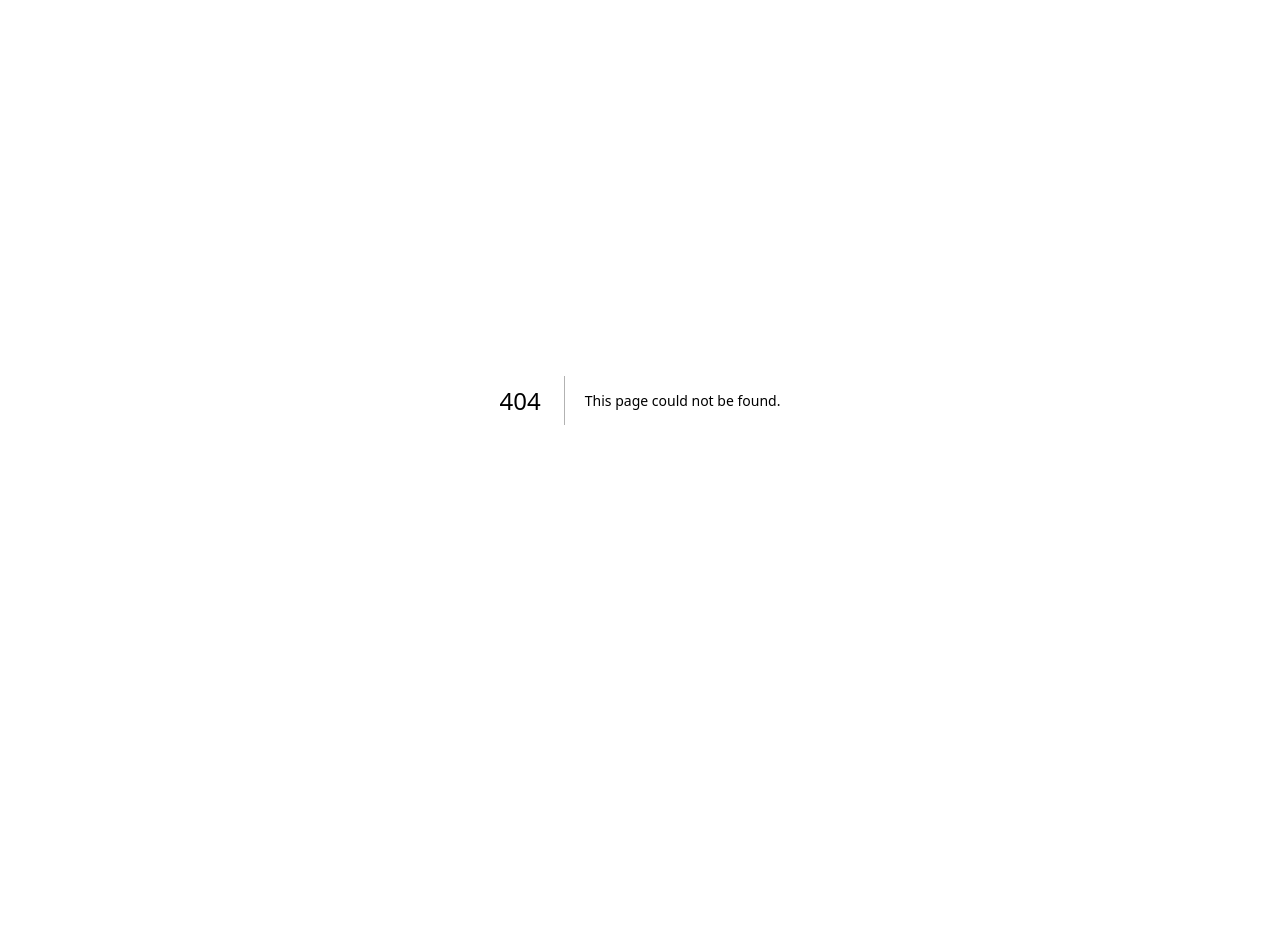
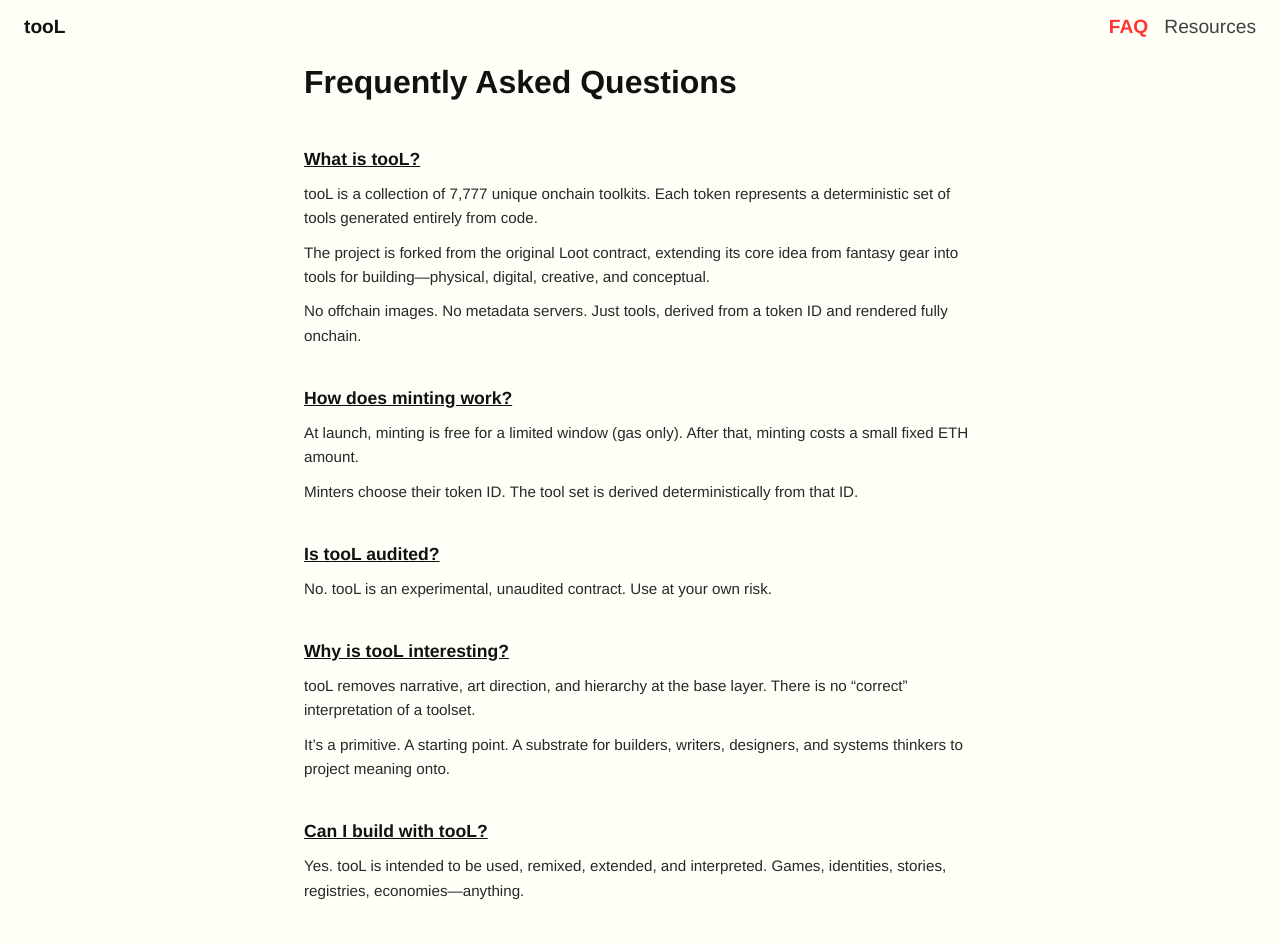
Before and after one commit to idislikebrian/tooL-site-fe, a Next.js app: page /faq in a window 1280 px wide. Before the commit this address had no page. Shown: the top 944 px of the page. Before the commit the page ends 800 px from the top, so only its background shows below. Built offline with nearby package versions, Linux system fonts and the light colour scheme.

Commit message:
initial commit

```diff
--- /dev/null
+++ b/src/app/faq/page.js
@@ -0,0 +1,85 @@
+import styles from "./page.module.css";
+
+import Navigation from "@/components/Navigation";
+import Footer from "@/components/Footer";
+
+export default function FAQPage() {
+  return (
+    <div className={styles.page}>
+      <Navigation />
+      <main className={styles.container}>
+        <h1 className={styles.title}>Frequently Asked Questions</h1>
+
+        <section className={styles.faq}>
+          <h2>What is tooL?</h2>
+          <p>
+            tooL is a collection of 7,777 unique onchain toolkits. Each token
+            represents a deterministic set of tools generated entirely from
+            code.
+          </p>
+          <p>
+            The project is forked from the original Loot contract, extending its
+            core idea from fantasy gear into tools for building—physical,
+            digital, creative, and conceptual.
+          </p>
+          <p>
+            No offchain images. No metadata servers. Just tools, derived from a
+            token ID and rendered fully onchain.
+          </p>
+        </section>
+
+        <section className={styles.faq}>
+          <h2>How does minting work?</h2>
+          <p>
+            At launch, minting is free for a limited window (gas only). After
+            that, minting costs a small fixed ETH amount.
+          </p>
+          <p>
+            Minters choose their token ID. The tool set is derived
+            deterministically from that ID.
+          </p>
+        </section>
+
+        <section className={styles.faq}>
+          <h2>Is tooL audited?</h2>
+          <p>
+            No. tooL is an experimental, unaudited contract. Use at your own
+            risk.
+          </p>
+        </section>
+
+        <section className={styles.faq}>
+          <h2>Why is tooL interesting?</h2>
+          <p>
+            tooL removes narrative, art direction, and hierarchy at the base
+            layer. There is no “correct” interpretation of a toolset.
+          </p>
+          <p>
+            It’s a primitive. A starting point. A substrate for builders,
+            writers, designers, and systems thinkers to project meaning onto.
+          </p>
+        </section>
+
+        <section className={styles.faq}>
+          <h2>Can I build with tooL?</h2>
+          <p>
+            Yes. tooL is intended to be used, remixed, extended, and
+            interpreted. Games, identities, stories, registries,
+            economies—anything.
+          </p>
+        </section>
+
+        <section className={styles.faq}>
+          <h2>How do I value a tooL?</h2>
+          <p>There are no official rarities.</p>
+          <p>
+            Value can emerge from tool combinations, titles, cultural meaning,
+            or downstream use. Or not at all.
+          </p>
+          <p>Use your own judgment.</p>
+        </section>
+      </main>
+      <Footer />
+    </div>
+  );
+}
--- /dev/null
+++ b/src/app/faq/page.module.css
@@ -0,0 +1,29 @@
+.container {
+  max-width: 720px;
+  margin: 0 auto;
+  padding: 64px 24px;
+}
+
+.title {
+  font-size: 2rem;
+  font-weight: 600;
+  margin-bottom: 48px;
+}
+
+.faq {
+  margin-bottom: 40px;
+}
+
+.faq h2 {
+  font-size: 1.1rem;
+  font-weight: 600;
+  margin-bottom: 12px;
+  text-decoration: underline;
+}
+
+.faq p {
+  font-size: 0.95rem;
+  line-height: 1.6;
+  margin-bottom: 10px;
+  opacity: 0.9;
+}
--- a/src/app/globals.css
+++ b/src/app/globals.css
@@ -1,14 +1,8 @@
 :root {
-  --background: #ffffff;
-  --foreground: #171717;
+  --background: #fffff8;
+  --foreground: #111111;
 }
 
-@media (prefers-color-scheme: dark) {
-  :root {
-    --background: #0a0a0a;
-    --foreground: #ededed;
-  }
-}
 
 html,
 body {
@@ -19,7 +13,8 @@ body {
 body {
   color: var(--foreground);
   background: var(--background);
-  font-family: Arial, Helvetica, sans-serif;
+  font-family: "Franklin Gothic Medium", "Arial Narrow", Arial, sans-serif;
+  font-size: 20px;
   -webkit-font-smoothing: antialiased;
   -moz-osx-font-smoothing: grayscale;
 }
@@ -34,9 +29,3 @@ a {
   color: inherit;
   text-decoration: none;
 }
-
-@media (prefers-color-scheme: dark) {
-  html {
-    color-scheme: dark;
-  }
-}
--- a/src/app/layout.js
+++ b/src/app/layout.js
@@ -1,25 +1,14 @@
-import { Geist, Geist_Mono } from "next/font/google";
 import "./globals.css";
 
-const geistSans = Geist({
-  variable: "--font-geist-sans",
-  subsets: ["latin"],
-});
-
-const geistMono = Geist_Mono({
-  variable: "--font-geist-mono",
-  subsets: ["latin"],
-});
-
 export const metadata = {
-  title: "Create Next App",
-  description: "Generated by create next app",
+  title: "tooL",
+  description: "tooL is a collection of 7,777 unique onchain toolkits.",
 };
 
 export default function RootLayout({ children }) {
   return (
     <html lang="en">
-      <body className={`${geistSans.variable} ${geistMono.variable}`}>
+      <body>
         {children}
       </body>
     </html>
--- a/src/app/page.module.css
+++ b/src/app/page.module.css
@@ -1,31 +1,22 @@
 .page {
-  --background: #fafafa;
-  --foreground: #fff;
-
-  --text-primary: #000;
-  --text-secondary: #666;
-
-  --button-primary-hover: #383838;
-  --button-secondary-hover: #f2f2f2;
-  --button-secondary-border: #ebebeb;
-
   display: flex;
+  flex-direction: column;
   min-height: 100vh;
   align-items: center;
   justify-content: center;
-  font-family: var(--font-geist-sans);
+  font-family: var(--font-family);
   background-color: var(--background);
 }
 
 .main {
   display: flex;
-  min-height: 100vh;
+  gap: 2rem;
+  min-height: 95vh;
   width: 100%;
   max-width: 800px;
   flex-direction: column;
-  align-items: flex-start;
-  justify-content: space-between;
-  background-color: var(--foreground);
+  align-items: center;
+  justify-content: center;
   padding: 120px 60px;
 }
 
@@ -69,7 +60,7 @@
   font-size: 14px;
 }
 
-.ctas a {
+.ctas li {
   display: flex;
   justify-content: center;
   align-items: center;
@@ -81,17 +72,19 @@
   cursor: pointer;
   width: fit-content;
   font-weight: 500;
+  list-style: georgian;
 }
 
 a.primary {
   background: var(--text-primary);
-  color: var(--background);
+  color: red;
   gap: 8px;
 }
 
-a.secondary {
-  border-color: var(--button-secondary-border);
+a.primary:hover {
+  text-decoration: underline dotted;
 }
+
 
 /* Enable hover only on non-touch devices */
 @media (hover: hover) and (pointer: fine) {
@@ -121,21 +114,3 @@ a.secondary {
     letter-spacing: -1.92px;
   }
 }
-
-@media (prefers-color-scheme: dark) {
-  .logo {
-    filter: invert();
-  }
-
-  .page {
-    --background: #000;
-    --foreground: #000;
-
-    --text-primary: #ededed;
-    --text-secondary: #999;
-
-    --button-primary-hover: #ccc;
-    --button-secondary-hover: #1a1a1a;
-    --button-secondary-border: #1a1a1a;
-  }
-}
--- /dev/null
+++ b/src/components/Footer.js
@@ -0,0 +1,10 @@
+import Link from "next/link";
+import styles from "./Footer.module.css";
+
+export default function Footer() {
+  return (
+    <footer className={styles.footer}>
+      Created by Brian Felix to support the <Link href="https://vroom.fun" target="_blank">$VROOM</Link> liquidity pool.
+    </footer>
+  );
+}
--- /dev/null
+++ b/src/components/Footer.module.css
@@ -0,0 +1,13 @@
+.footer {
+    width: 100%;
+    padding: 16px 24px;
+    color: #bebebe;
+}
+
+.footer a {
+    color: red;
+}
+
+.footer a:hover {
+    font-weight: 600;
+}
--- /dev/null
+++ b/src/components/Navigation.js
@@ -0,0 +1,39 @@
+"use client";
+
+import Link from "next/link";
+import { usePathname } from "next/navigation";
+import styles from "./Navigation.module.css";
+
+export default function Navigation() {
+  const pathname = usePathname();
+
+  const isActive = (href) => pathname === href;
+
+  return (
+    <nav className={styles.nav}>
+      <div className={styles.left}>
+        <Link href="/" className={styles.logo}>
+          tooL
+        </Link>
+      </div>
+
+      <div className={styles.right}>
+        <Link
+          href="/faq"
+          className={`${styles.link} ${isActive("/faq") ? styles.active : ""}`}
+        >
+          FAQ
+        </Link>
+
+        <Link
+          href="/resources"
+          className={`${styles.link} ${
+            isActive("/resources") ? styles.active : ""
+          }`}
+        >
+          Resources
+        </Link>
+      </div>
+    </nav>
+  );
+}
--- /dev/null
+++ b/src/components/Navigation.module.css
@@ -0,0 +1,42 @@
+
+.nav {
+    display: flex;
+    justify-content: space-between;
+    align-items: center;
+    padding: 16px 24px;
+    width: 100%;
+    position: fixed;
+    top: 0;
+    font-size: 1.2rem;
+}
+
+.left {
+
+}
+.right {
+    display: flex;
+    gap: 16px;
+    color: #bebebe;
+
+}
+
+.logo {
+    font-weight: 600;
+    text-decoration: none;
+    color: var(--foreground);
+}
+
+.link {
+    text-decoration: none;
+    color: var(--foreground);
+    opacity: 0.8;
+}
+
+.link:hover {
+    color: red;
+}
+
+.active {
+    color: red;
+    font-weight: 600;
+}
```
Also changed, not shown: src/app/page.js (+33 -51 lines), src/components/Feature.js (added, +69 -0 lines), src/components/Feature.module.css (added, +19 -0 lines).
